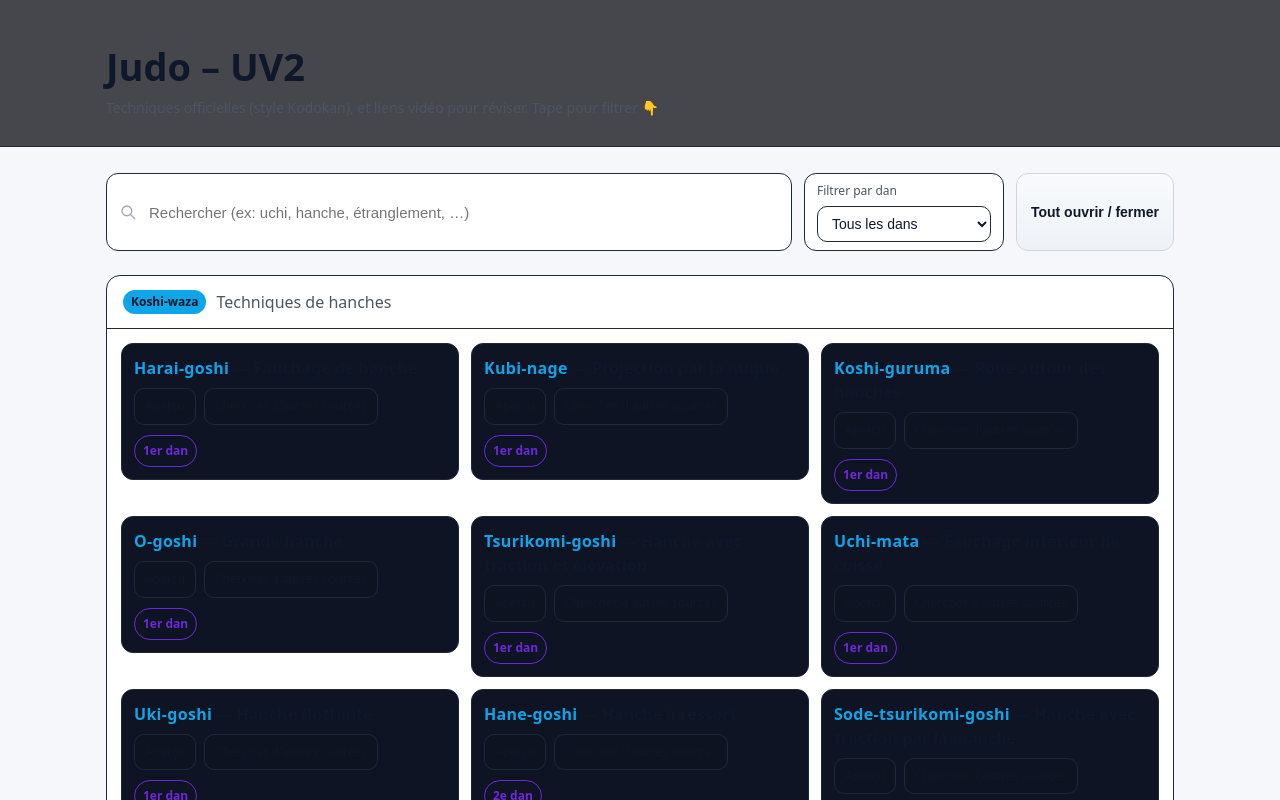
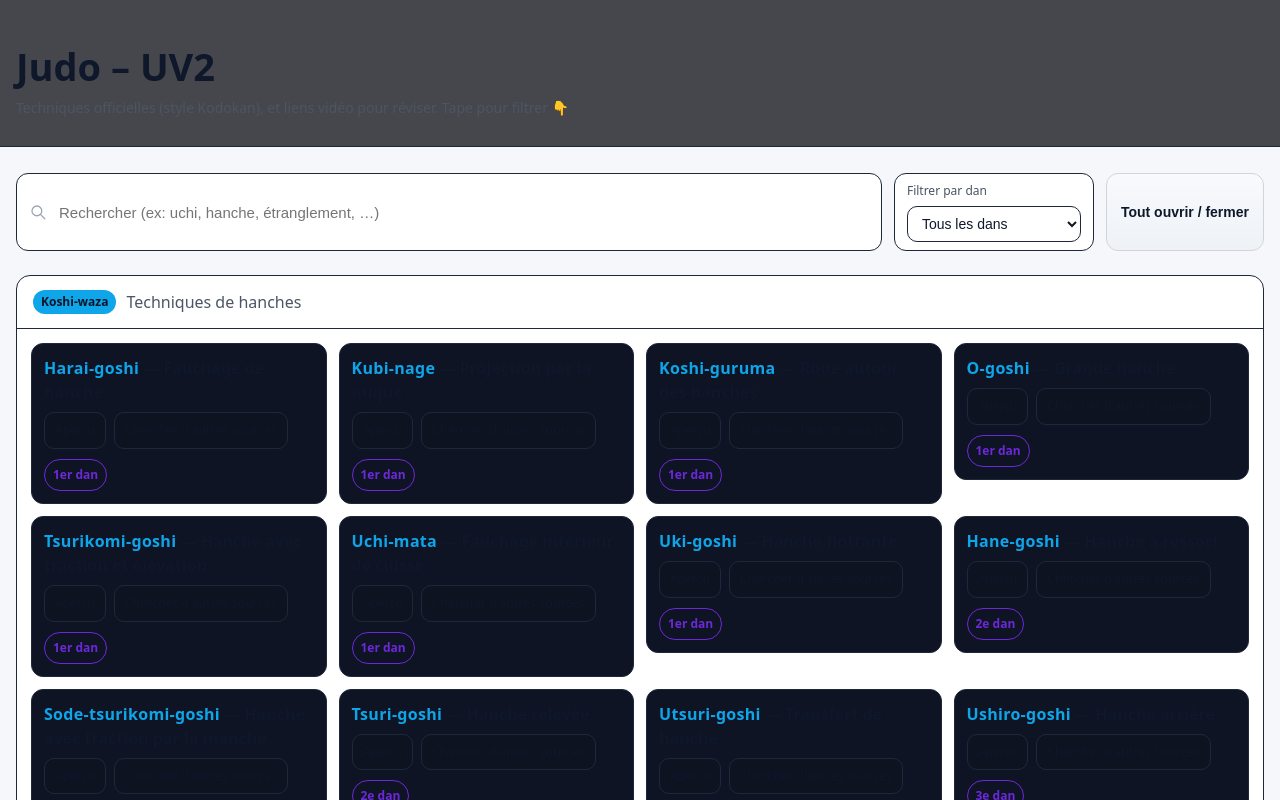
Before and after one commit to ToussaintJ/1DAN, an Angular app: page /#/ in a window 1280 px wide. Shown: the top 800 px of the page. Built offline with nearby package versions, Linux system fonts and the light colour scheme.

Commit message:
Make containers use full width (#6)

```diff
--- a/src/styles.scss
+++ b/src/styles.scss
@@ -25,7 +25,7 @@ body {
 }
 
 .container {
-  max-width: 1100px;
+  width: 100%;
   margin: 0 auto;
   padding: 18px 16px;
 }
```
